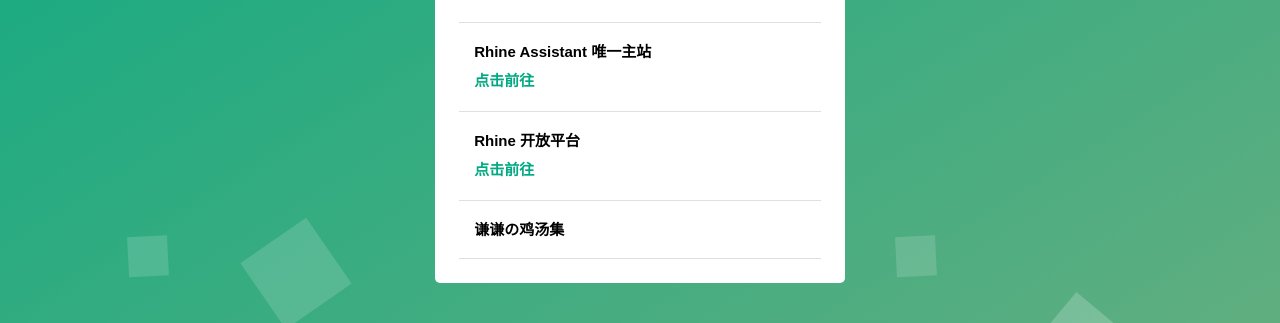
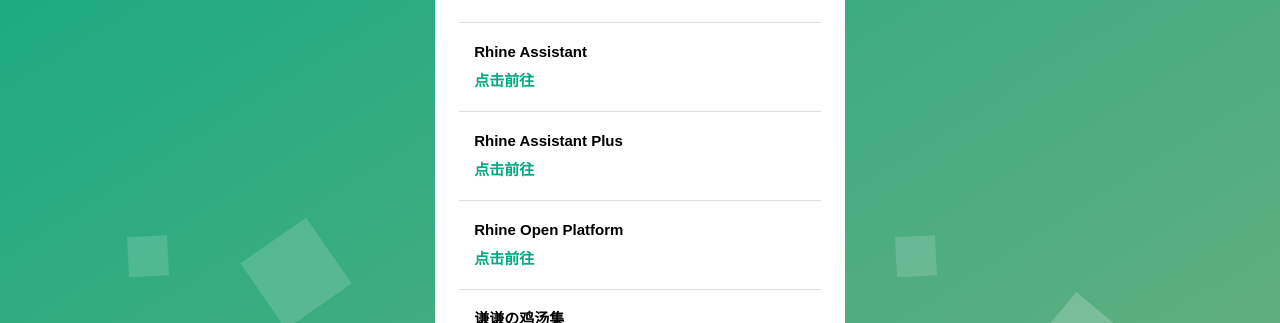
Before and after one commit to go518/518stringnav, a plain HTML site: page index.html in a window 1280 px wide. Shown: the part 477-800 px from the top of the page. Drawn offline with Linux system fonts and the light colour scheme.

Commit message:
Update index.html

```diff
--- a/index.html
+++ b/index.html
@@ -529,7 +529,7 @@
                                     style="max-width: 50%;">
                             </li>
                             <li>
-                                Rhine Assistant 唯一主站
+                                Rhine Assistant
                                 <a href="https://model.elyhaut.top/" target="_blank">
                                     <i>
                                         <strong>点击前往</strong>
@@ -537,8 +537,16 @@
                                 </a>
                             </li>
                             <li>
-                                Rhine 开放平台
-                                <a href="https://api.elyhaut.top/" target="_blank">
+                                Rhine Assistant Plus
+                                <a href="https://pro.rhinelab.com.cn/" target="_blank">
+                                    <i>
+                                        <strong>点击前往</strong>
+                                    </i>
+                                </a>
+                            </li>
+                            <li>
+                                Rhine Open Platform
+                                <a href="https://api.rhinelab.com.cn/" target="_blank">
                                     <i>
                                         <strong>点击前往</strong>
                                     </i>
```
